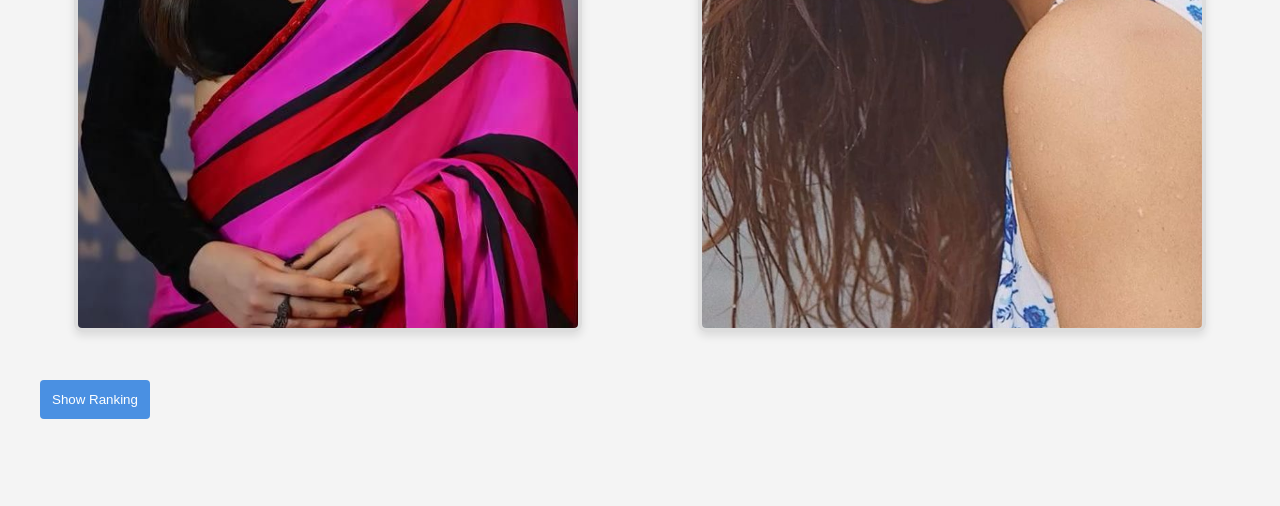
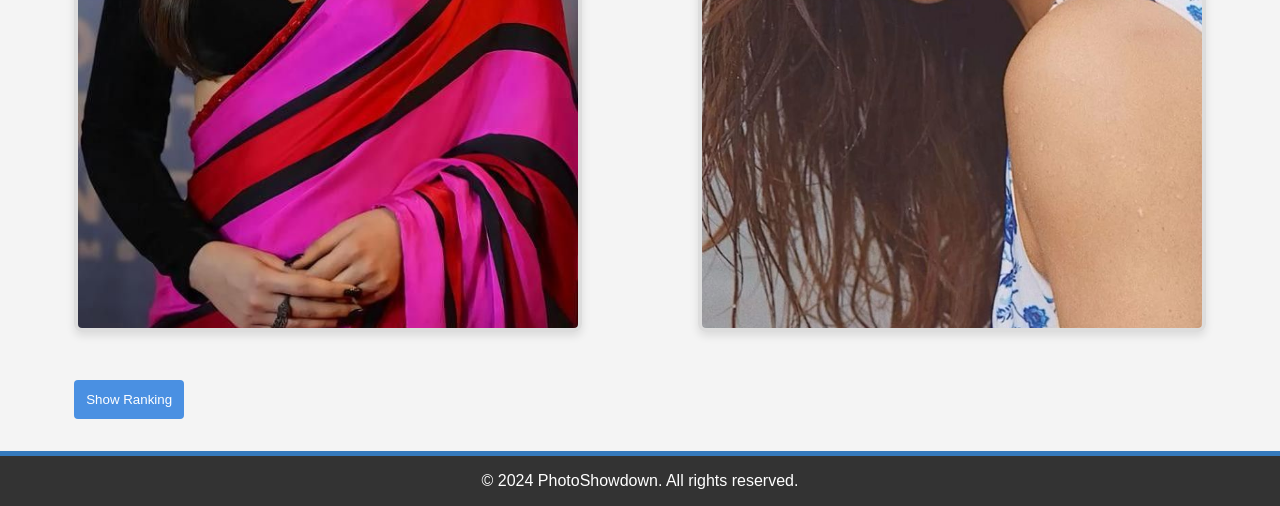
Before and after one commit to JSaurav0409/PhotoShowdown, a plain HTML site: page index.html in a window 1280 px wide. Shown: the part 654-1160 px from the top of the page. Before the commit the page ends 1105 px from the top, so only its background shows below. Drawn offline with Linux system fonts and the light colour scheme.

Commit message:
Added Footer

```diff
--- a/index.html
+++ b/index.html
@@ -12,7 +12,7 @@
     </header>
     <main>
         <section id="comparison">
-            <p id="question-text">Who is hotter ? Click to select.</p>
+            <p id="question-text">Who is hotter? Click to select.</p>
             <div class="category-buttons">
                 <button id="hollywood-button">Hollywood</button>
                 <button id="bollywood-button">Bollywood</button>
@@ -32,6 +32,9 @@
         </section>
     </main>
     <button id="reload-button" style="display: none;">Reload Game</button>
+    <footer>
+        <p>&copy; 2024 PhotoShowdown. All rights reserved.</p>
+    </footer>
     <script src="script.js"></script>
 </body>
 </html>
--- a/styles.css
+++ b/styles.css
@@ -4,6 +4,9 @@ body {
     margin: 0;
     padding: 0;
     background-color: #f4f4f4;
+    display: flex;
+    flex-direction: column;
+    min-height: 100vh; /* Ensure the body covers the full viewport height */
 }
 
 header {
@@ -24,6 +27,7 @@ main {
     padding: 2rem;
     max-width: 1200px;
     margin: 0 auto;
+    flex: 1; /* Ensure the main section expands to take up remaining space */
 }
 
 /* Text Before Images */
@@ -166,6 +170,20 @@ button:active {
     background: #2a65a0;
 }
 
+/* Footer Styles */
+footer {
+    background: #333;
+    color: #fff;
+    padding: 1rem;
+    text-align: center;
+    border-top: 5px solid #357abd;
+    margin-top: auto; /* Push footer to the bottom of the page */
+}
+
+footer p {
+    margin: 0;
+}
+
 /* Media Queries */
 @media (min-width: 768px) {
     .image-container {
```
